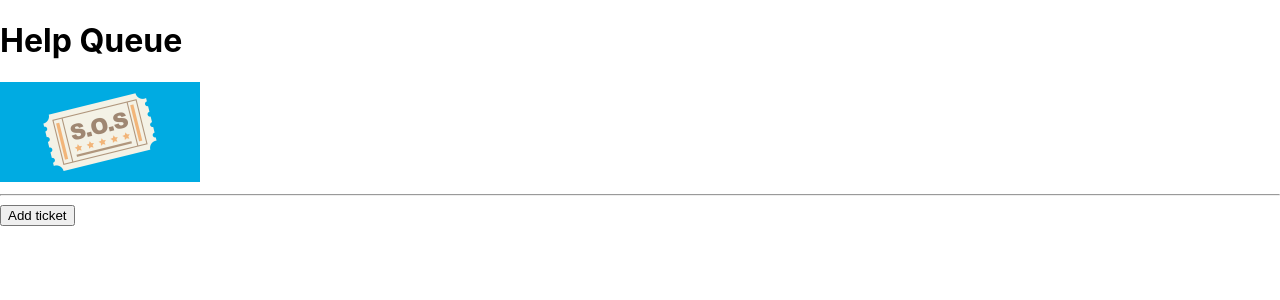
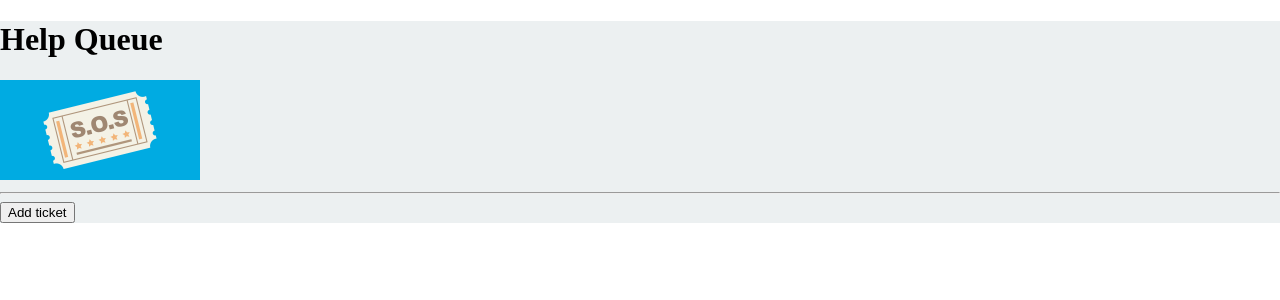
Before and after one commit to mountainfawkes/help-queue, a React (Create React App) app: page / in a window 1280 px wide. Shown: the top 300 px of the page. Built offline with nearby package versions, Linux system fonts and the light colour scheme.

Commit message:
applies style object

```diff
--- a/src/components/App.js
+++ b/src/components/App.js
@@ -3,10 +3,18 @@ import Header from "./Header";
 import TicketControl from "./TicketControl";
 
 function App() {
+  const styles = {
+    backgroundColor: '#ecf0f1',
+    fontFamily: 'serif',
+    padding: '10 10'
+  }
+
   return (
   <React.Fragment>
-    <Header />
-    <TicketControl />
+    <div style={styles}>
+      <Header />
+      <TicketControl />
+    </div>
   </React.Fragment>
   );
 }
```
